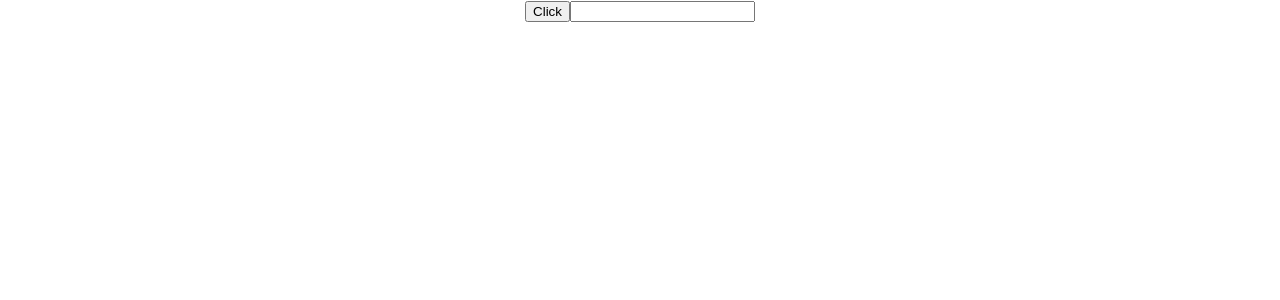
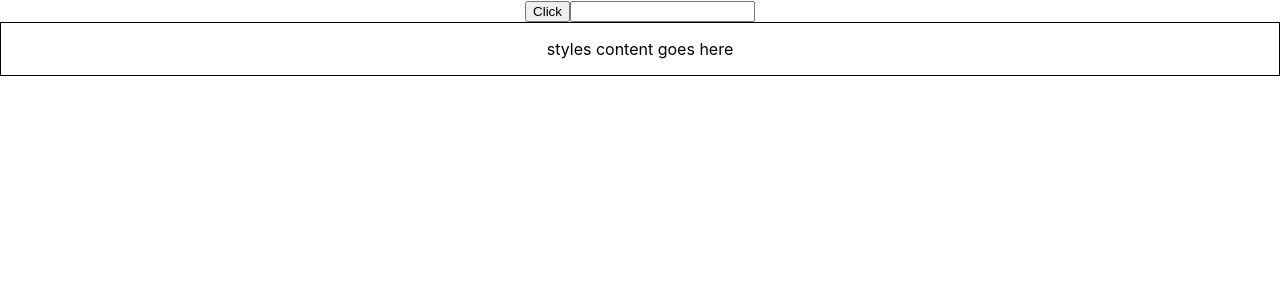
Before and after one commit to Inokcode/react-typescript-adv, a React (Create React App) app: page / in a window 1280 px wide. Shown: the top 300 px of the page. Built offline with nearby package versions, Linux system fonts and the light colour scheme.

Commit message:
style types added

```diff
--- a/src/App.tsx
+++ b/src/App.tsx
@@ -9,6 +9,7 @@
 import Oscar from './components/Oscar';
 import Button from './components/Button';
 import Input from './components/Input';
+import Container from './components/Container';
 
 function App() {
   // object
@@ -38,6 +39,7 @@
       <Greet name="optional types" isLoggedIn={true} /> */}
       <Button handleClick={(event, id) => console.log('Button clicked', event, id)}></Button>
       <Input value='' handleChange={(event) => console.log(event)} />
+      <Container styles={{ border: '1px solid black', padding: '1rem' }} />
     </div>
   );
 }
--- /dev/null
+++ b/src/components/Container.tsx
@@ -0,0 +1,13 @@
+type ContainerProps = {
+    styles: React.CSSProperties
+}
+
+const Container = (props: ContainerProps) => {
+    return (
+        <div style={props.styles}>
+            styles content goes here
+        </div>
+    )
+}
+
+export default Container
```
